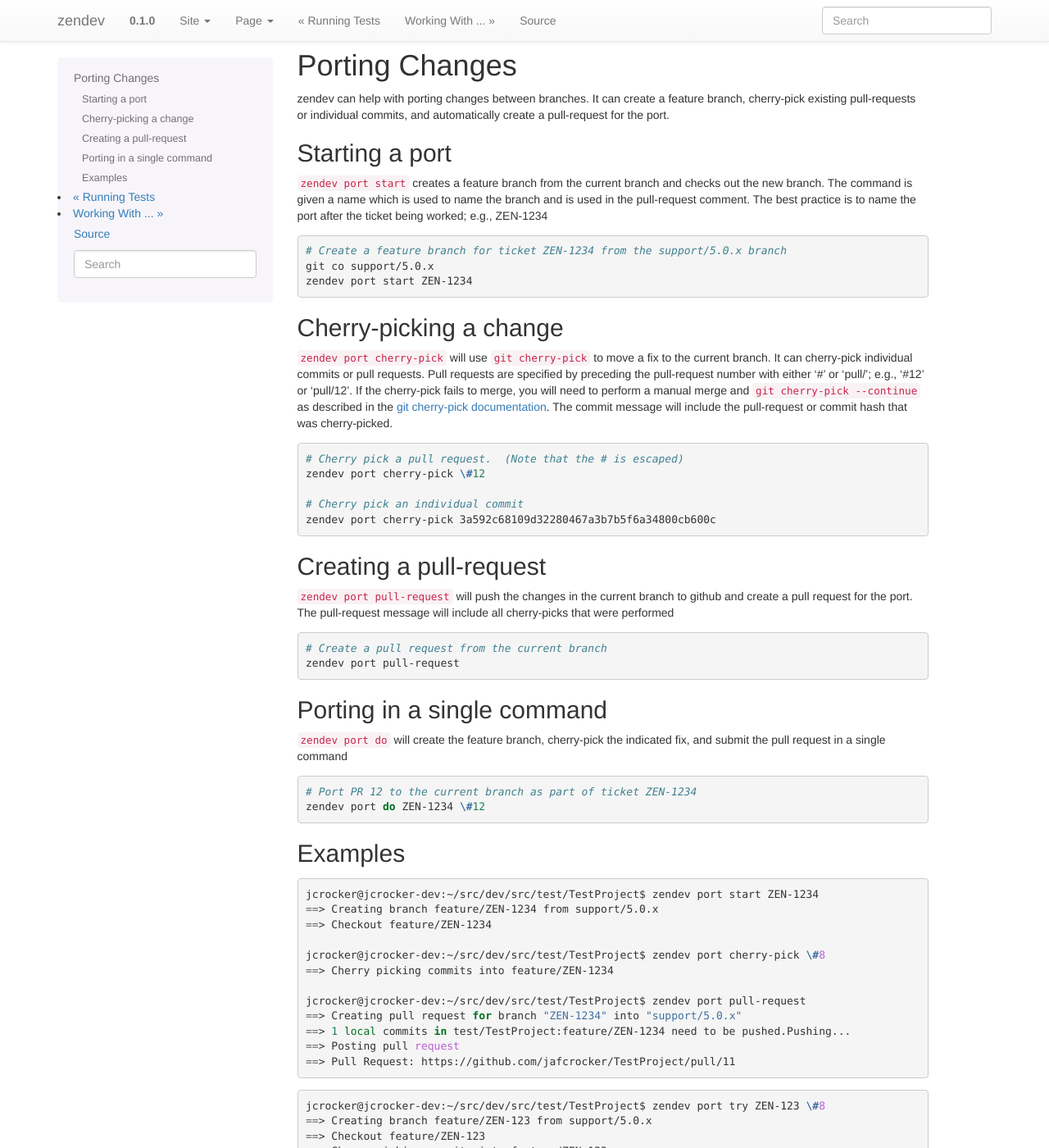
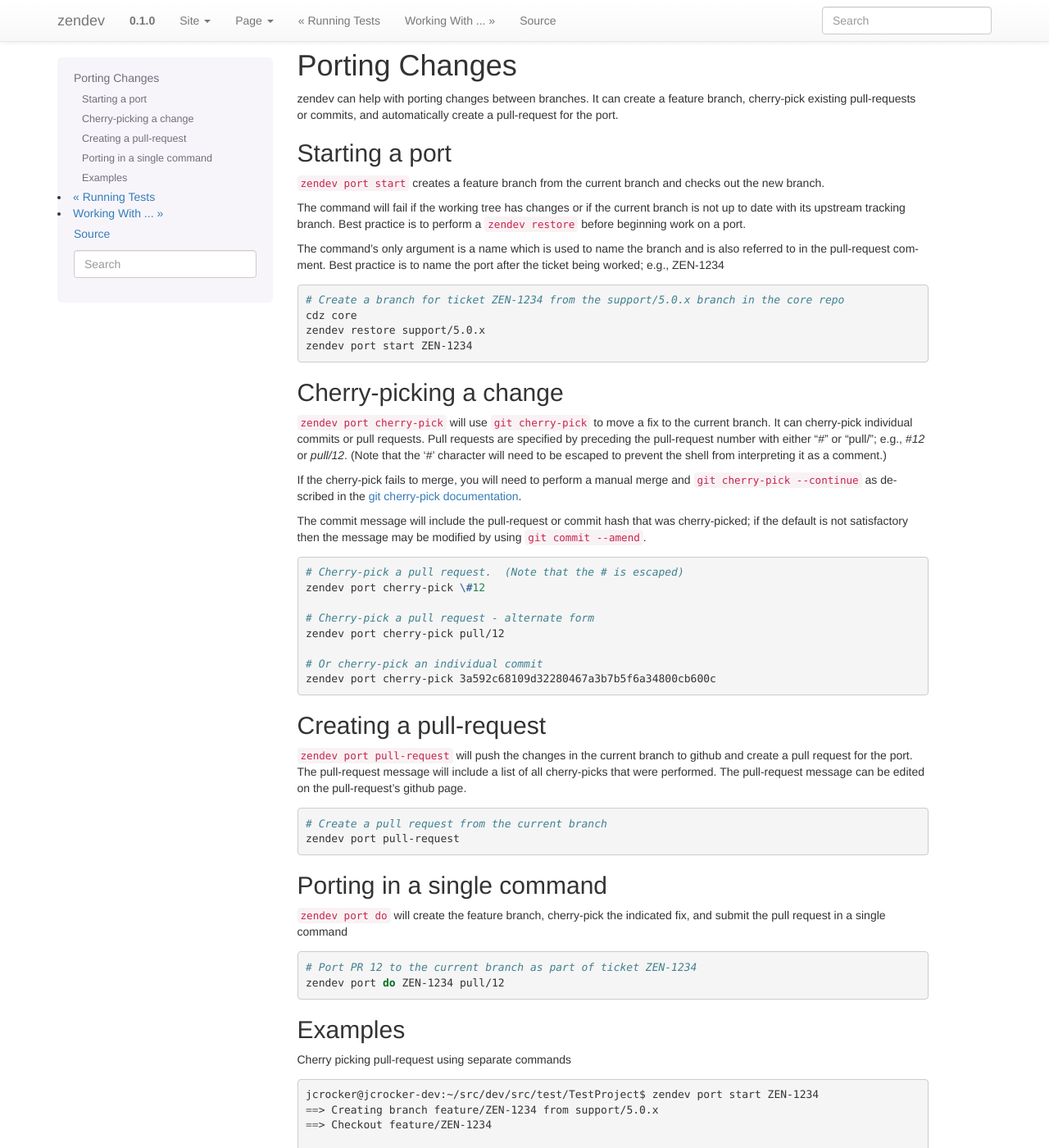
Before and after one commit to zenoss/zendev, a Sphinx documentation site: the page built from docs/port.rst, in a window 1280 px wide and 1400 px high. Shown: the whole window at 82% size. Built offline with Sphinx 7.4.7, drawn with Linux system fonts in a browser that asks for light colours; some of the changed text lies outside the part shown.

Commit message:
Clarify docs for port command
fix spelling error in log message

```diff
--- a/docs/port.rst
+++ b/docs/port.rst
@@ -3,20 +3,27 @@
 ===============
 
 zendev can help with porting changes between branches.  It can create a feature branch,
-cherry-pick existing pull-requests or individual commits, and automatically create a
-pull-request for the port.
+cherry-pick existing pull-requests or commits, and automatically create a pull-request
+for the port.
 
 Starting a port
 ---------------
 ``zendev port start`` creates a feature branch from the current branch and checks out
-the new branch.  The command is given a name which is used to name the branch and is used
-in the pull-request comment.  The best practice is to name the port after the ticket
-being worked; e.g., ZEN-1234
+the new branch.
+
+The command will fail if the working tree has changes or if the current branch is
+not up to date with its upstream tracking branch.  Best practice is to perform a
+``zendev restore`` before beginning work on a port.
+
+The command's only argument is a name which is used to name the branch and is also
+referred to in the pull-request comment.  Best practice is to name the port after the
+ticket being worked; e.g., ZEN-1234
 
 .. code-block:: bash
 
-    # Create a feature branch for ticket ZEN-1234 from the support/5.0.x branch
-    git co support/5.0.x
+    # Create a branch for ticket ZEN-1234 from the support/5.0.x branch in the core repo
+    cdz core
+    zendev restore support/5.0.x
     zendev port start ZEN-1234
 
 
@@ -24,26 +31,36 @@
 ----------------------
 ``zendev port cherry-pick`` will use ``git cherry-pick`` to move a fix to the current
 branch.  It can cherry-pick individual commits or pull requests.  Pull requests are
-specified by preceding the pull-request number with either '#' or 'pull/'; e.g., '#12'
-or 'pull/12'.  If the cherry-pick fails to merge, you will need to perform a
-manual merge and ``git cherry-pick --continue`` as described in the
-`git cherry-pick documentation <http://git-scm.com/docs/git-cherry-pick>`_.  The commit
-message will include the pull-request or commit hash that was cherry-picked.
+specified by preceding the pull-request number with either "#" or "pull/"; e.g., *#12*
+or *pull/12*.  (Note that the '#' character will need to be escaped to prevent the shell
+from interpreting it as a comment.)
+
+If the cherry-pick fails to merge, you will need to perform a manual merge and
+``git cherry-pick --continue`` as described in the
+`git cherry-pick documentation <http://git-scm.com/docs/git-cherry-pick>`_.
+
+The commit message will include the pull-request or commit hash that was cherry-picked;
+if the default is not satisfactory then the message may be modified by using
+``git commit --amend``.
 
 .. code-block:: bash
 
-    # Cherry pick a pull request.  (Note that the # is escaped)
+    # Cherry-pick a pull request.  (Note that the # is escaped)
     zendev port cherry-pick \#12
 
-    # Cherry pick an individual commit
+    # Cherry-pick a pull request - alternate form
+    zendev port cherry-pick pull/12
+
+    # Or cherry-pick an individual commit
     zendev port cherry-pick 3a592c68109d32280467a3b7b5f6a34800cb600c
 
 
 Creating a pull-request
 -----------------------
 ``zendev port pull-request`` will push the changes in the current branch to github
-and create a pull request for the port.  The pull-request message will include all
-cherry-picks that were performed
+and create a pull request for the port.  The pull-request message will include
+a list of all cherry-picks that were performed.  The pull-request message can be edited
+on the pull-request's github page.
 
 .. code-block:: bash
 
@@ -59,11 +76,13 @@
 .. code-block:: bash
 
     # Port PR 12 to the current branch as part of ticket ZEN-1234
-    zendev port do ZEN-1234 \#12
+    zendev port do ZEN-1234 pull/12
 
 
 Examples
 --------
+Cherry picking pull-request using separate commands
+
 .. code-block:: bash
 
     jcrocker@jcrocker-dev:~/src/dev/src/test/TestProject$ zendev port start ZEN-1234
@@ -80,6 +99,8 @@
     ==> Pull Request: https://github.com/jafcrocker/TestProject/pull/11
 
 
+Cherry picking pull-request using a single command
+
 .. code-block:: bash
 
     jcrocker@jcrocker-dev:~/src/dev/src/test/TestProject$ zendev port try ZEN-123 \#8
```
Also changed, not shown: 1 other file.
